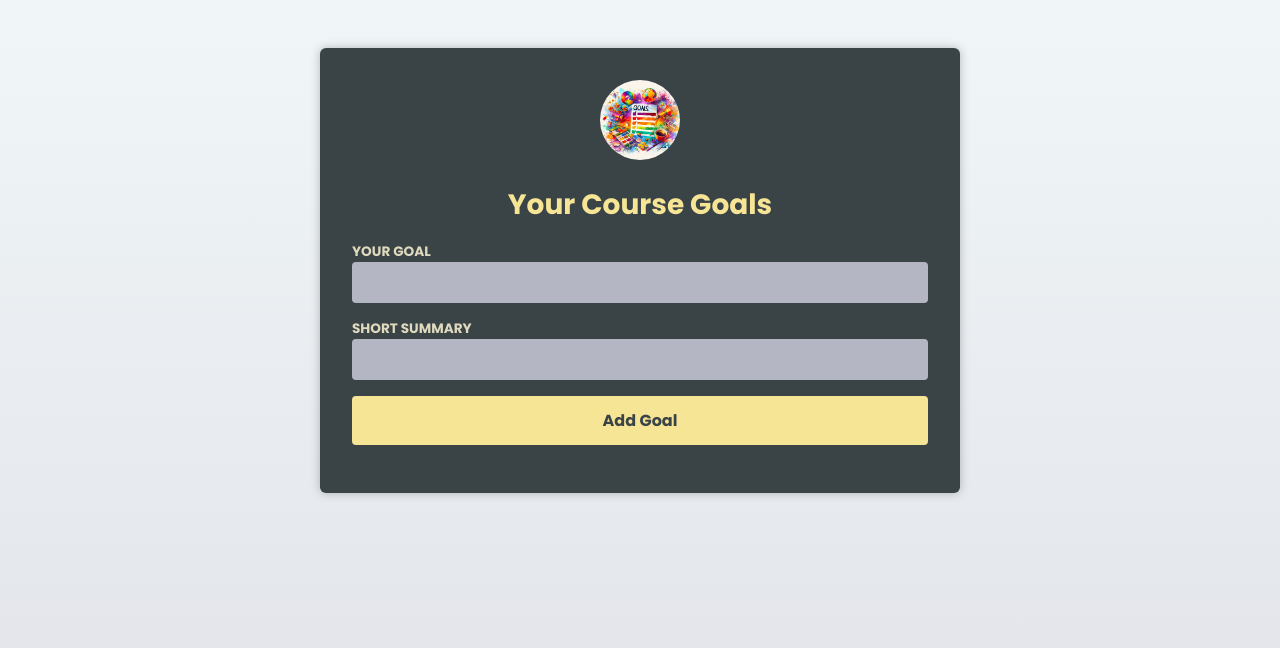
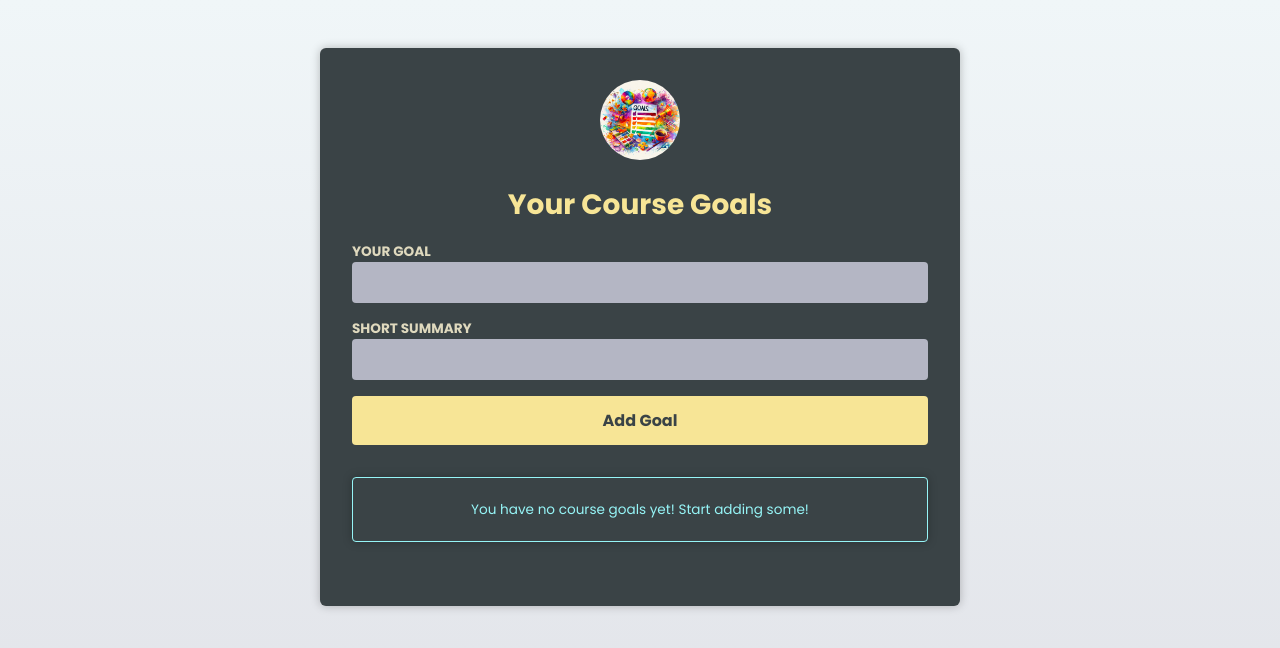
Before and after one commit to Nikolaj-Georgiev/TS-playground, a React (Vite) app in the folder react-ts-basics/: page / in a window 1280 px wide. Shown: the top 648 px of the page. Built offline with nearby package versions, Linux system fonts and the light colour scheme; the HTML template or start-up script is replaced by a standard one.

Commit message:
adding optional styling with TS

```diff
--- a/react-ts-basics/src/components/CourseGoalList.tsx
+++ b/react-ts-basics/src/components/CourseGoalList.tsx
@@ -1,5 +1,8 @@
+import { type ReactNode } from 'react';
+import { type CourseGoal as CGoal } from '../App.tsx';
+
 import CourseGoal from './CourseGoal.tsx';
-import { type CourseGoal as CGoal } from '../App.tsx';
+import InfoBox from './InfoBox.tsx';
 
 type CourseGoalListProps = {
   goals: CGoal[];
@@ -10,7 +13,48 @@
   goals,
   onDeleteGoal,
 }: CourseGoalListProps) {
+  if (goals.length === 0) {
     return (
+      <InfoBox mode='hint'>
+        You have no course goals yet! Start adding some!
+      </InfoBox>
+    );
+  }
+
+  let warningBox: ReactNode;
+
+  if (goals.length >= 4) {
+    warningBox = (
+      <InfoBox
+        mode='warning'
+        // severity='high'
+      >
+        You are collecting a lot of goals! Don't put too much on your plate!
+      </InfoBox>
+    );
+  } else if (goals.length === 3) {
+    warningBox = (
+      <InfoBox
+        mode='warning'
+        severity='medium'
+      >
+        You are collecting a lot of goals! Don't put too much on your plate!
+      </InfoBox>
+    );
+  } else if (goals.length === 2) {
+    warningBox = (
+      <InfoBox
+        mode='warning'
+        severity='low'
+      >
+        You are collecting a lot of goals! Don't put too much on your plate!
+      </InfoBox>
+    );
+  }
+
+  return (
+    <>
+      {warningBox}
       <ul>
         {goals.map((goal) => (
           <li key={goal.id}>
@@ -24,5 +68,6 @@
           </li>
         ))}
       </ul>
+    </>
   );
 }
--- /dev/null
+++ b/react-ts-basics/src/components/InfoBox.tsx
@@ -0,0 +1,23 @@
+import { ReactNode } from 'react';
+
+type InfoBoxProps = {
+  mode: 'hint' | 'warning';
+  severity?: 'low' | 'medium' | 'high';
+  children: ReactNode;
+};
+
+export default function InfoBox({ mode, severity, children }: InfoBoxProps) {
+  if (mode === 'hint') {
+    return (
+      <aside className='infobox infobox-hint'>
+        <p>{children}</p>
+      </aside>
+    );
+  }
+  return (
+    <aside className={`infobox infobox-warning warning--${severity}`}>
+      <h2>Warning</h2>
+      <p>{children}</p>
+    </aside>
+  );
+}
--- a/react-ts-basics/src/index.css
+++ b/react-ts-basics/src/index.css
@@ -126,7 +126,31 @@
   color: #f9a73b;
 }
 
-.fallback {
+.infobox {
+  margin: 2rem 0;
+  padding: 0.5rem;
   text-align: center;
-  color: #acd1ce;
+  box-shadow: 0 0 10px rgba(0, 0, 0, 0.25);
+  font-size: 0.85rem;
+  border-radius: 4px;
 }
+
+.infobox-hint {
+  border: 1px solid #96f5f7;
+  color: #96f5f7;
+}
+
+.infobox-warning.warning--low {
+  border: 1px solid #f6d84f;
+  color: #f6d84f;
+}
+
+.infobox-warning.warning--medium {
+  border: 1px solid #f9a73b;
+  color: #f9a73b;
+}
+
+.infobox-warning.warning--high {
+  border: 1px solid #f97373;
+  color: #f97373;
+}
```
Lines whose indentation alone changed are shown as unchanged.
